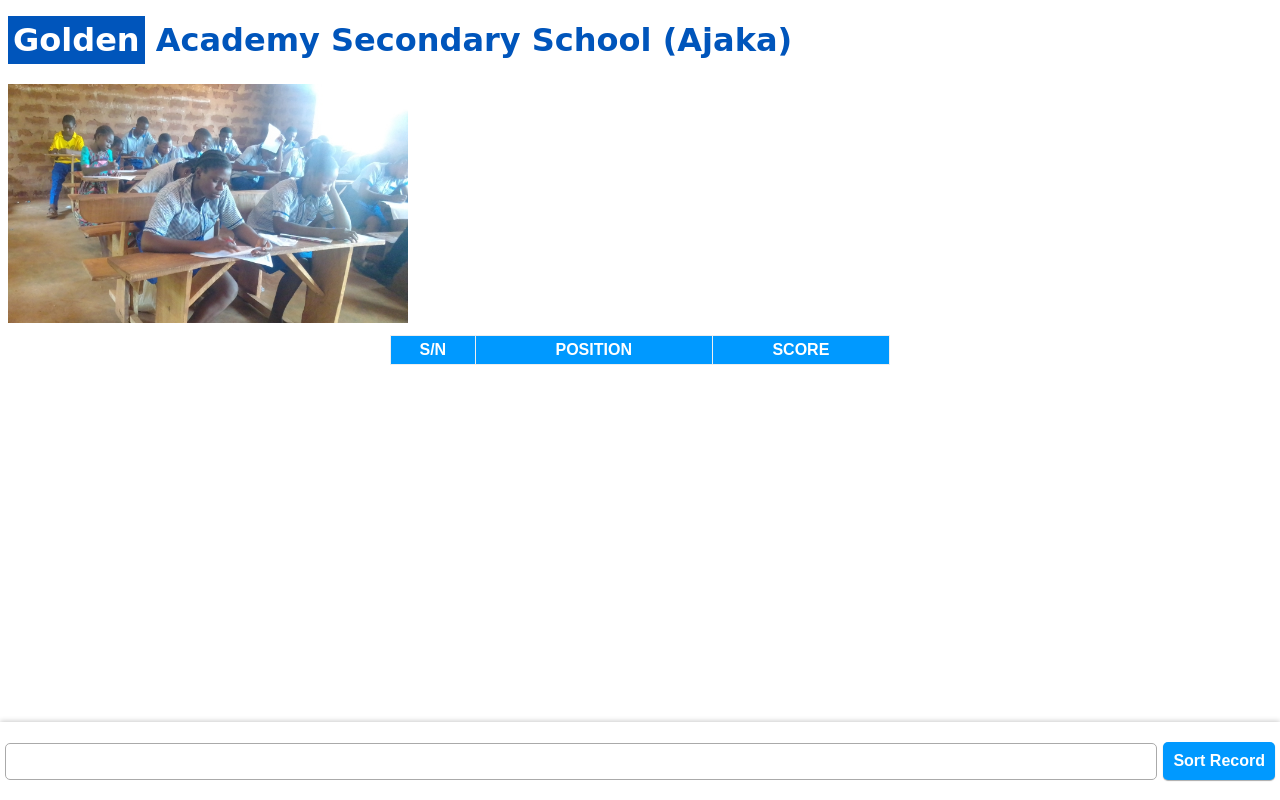
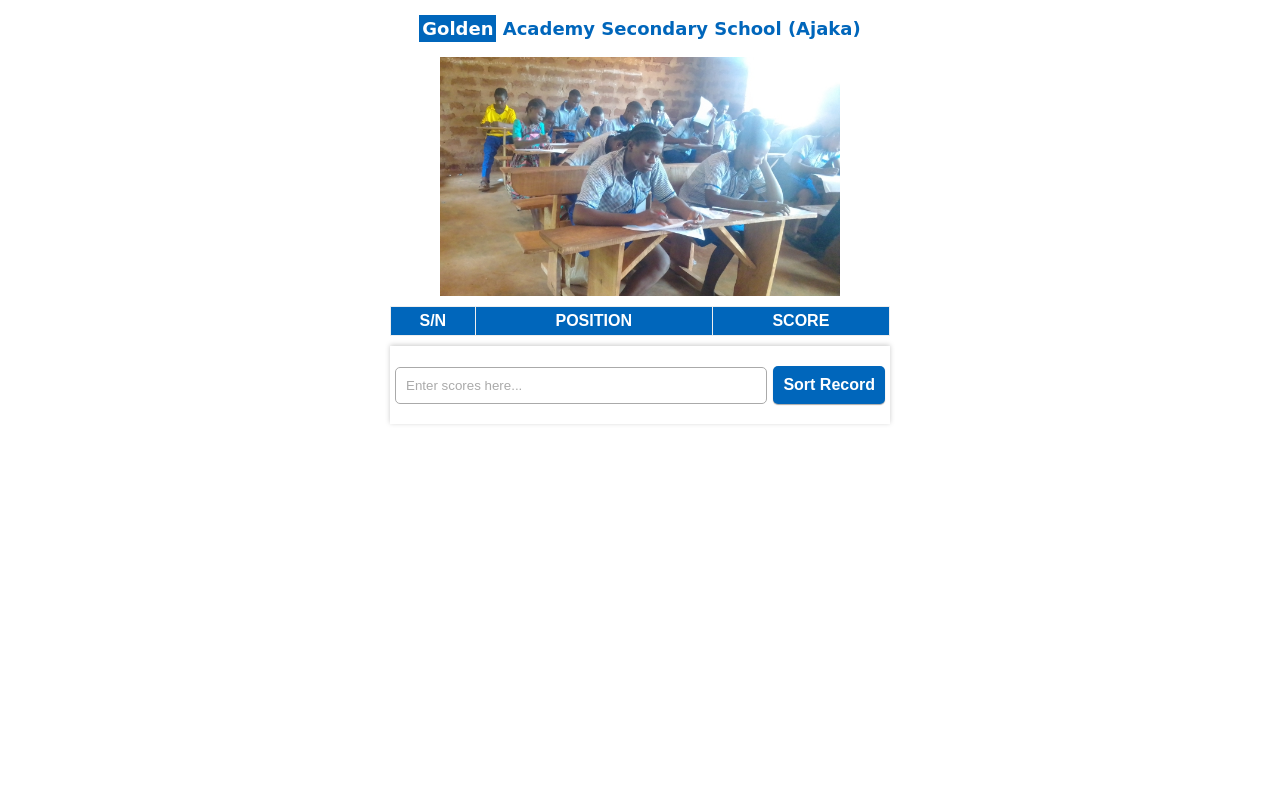
Before and after one commit to iroka09/codemerger, a plain HTML site: page record.html in a window 1280 px wide. Drawn offline with Linux system fonts and the light colour scheme.

Commit message:
Update record.html

```diff
--- a/record.html
+++ b/record.html
@@ -8,14 +8,50 @@
 	 <style>
 	 :root{
 	 	font-family: sans-serif;
+	 	user-select: none;
+	 	--primary-color: #06b;
+	 	--primary-color-light: #06b;
+	 	--primary-color-lighter: #adf;
 	 }
-	 .container{
-	 	margin: 5px 0 200px;
+	 body{
+	 margin: 0;
+	 padding: 0;
+	 }
+	 #grid{
+	 	display: grid;
+	 	max-height: 100vh;
+	 	grid-template-rows: 1fr auto;
+	 	max-width: 500px;
+	 	margin: auto;
+	 }
+	 .info img {
+	 		width: 100%;
+	 		max-width: 400px;
+	 		display: block;
+	 		margin: 3px auto;
+	 	}
+	 	.info .school-name{
+	 		color: var(--primary-color);
+	 		font-family: cursive;
+	 		text-align: center;
+	 		font-size: large;
+	 	}
+	 	.school-name span{
+	 		color: white;
+	 		background: var(--primary-color);
+	 		padding: 3px;
+	 	}
+	 aside.container{
+	 	overflow: auto;
+	 }
+	 aside:last-child{
+	 	display: grid;
+	 	place-items: center;
 	 }
 	 	table{
 	 		width: 100%;
 	 		max-width: 500px;
-	 		margin: auto;
+	 		margin: 10px 0;
 	 		border: 1px solid #eee;
 	 		border-collapse: collapse;
 	 		color: #333;
@@ -26,28 +62,33 @@
 	 		border: 1px solid #eee;
 	 		padding: 5px 0;
 	 	}
-	 	tr:has(th) {
-	 		background: #09f;
+	 	thead{
+	 		position: sticky;
+	 		top: 0;
+	 		z-index: 1;
+	 	}
+	 	thead tr{
+	 		background: var(--primary-color-light);
 	 		color: white;
 	 	}
-	 	tr:has(td){
+	 	tbody tr{
 	 		opacity: 0;
 	 		transform: translatex(-100px);
 	 		animation: tr 1s forwards .3s;
-	 	}
-	 	tr td:first-child {
-	 	  background: rgba(0,100,200,.08)
-	 	}
-	 	tr:has(td):hover{
-	 		border: 2px solid #0bf !important;
-	 		font-weight: 900;
-	 		font-size: larger
 	 	}
 	 	@keyframes tr{
 	 	 100% {
 	 	 	opacity: 1;
 	 	 	transform: translatex(0px);
 	 	 }
+	 	}
+	 	tr td:first-child {
+	 	  background: rgba(0,100,200,.08)
+	 	}
+	 	tbody tr:hover{
+	 		border: 2px solid var(--primary-color-light) !important;
+	 		font-weight: 900;
+	 		font-size: larger
 	 	}
 	 	tbody tr:nth-child(even){
 	 		background: #f1f1f1
@@ -60,13 +101,16 @@
 	 		transition: .2s;
 	 		background: white;
 	 	}
+	 	input::placeholder{
+	 		color: #aaa;
+	 	}
 	 	input:focus{
 	 		outline: none;
-	 		box-shadow: 0 0 0 2px #5cf;
-	 		border: 1px solid #0cf;
+	 		box-shadow: 0 0 0 2px var(--primary-color-lighter);
+	 		border: 1px solid var(--primary-color-lighter);
 	 	}
 	 	button{
-	 		background: #09f;
+	 		background: var(--primary-color-light);
 	 		color: white;
 	 		display: block;
 	 		padding:  10px;
@@ -79,20 +123,17 @@
 	 	}
 	 	button:active{
 	 		scale: 0.90;
+	 		filter: brightness(.8);
 	 	}
 	 	#fixed-bottom{
-	 		position: fixed;
 	 		display: flex;
 	 		flex-direction: column;
 	 		align-items: center;
 	 		justify-content: center;
 	 	 	gap: 6px;
 	 	 	padding: 20px 5px;
-	 		bottom: 0;
-	 		background: rgba(255,255,255, .8);
-	 		backdrop-filter: blur(1px);
-	 		left: 0;
 	 		width: 100%;
+	 		height: 100%;
 	 		box-sizing: border-box;
 	 		box-shadow: 0 -1px 5px #ccc;
 	 	}
@@ -103,21 +144,6 @@
 	 	 #fixed-bottom input {
 	 	 	flex: 1;
 	 	 }
-	 	}
-
-	 	.info img {
-	 		width: 100%;
-	 		max-width: 400px;
-	 		margin: 3px 0;
-	 	}
-	 	.info .school-name{
-	 		color: #05b;
-	 		font-family: cursive;
-	 	}
-	 	.school-name span{
-	 		color: white;
-	 		background: #05b;
-	 		padding: 5px;
 	 	}
 	 	noscript{
 	 		background: #fee;
@@ -134,6 +160,10 @@
 	 </style>
  </head>
 	 <body>
+
+	 <section   id="grid">
+
+	 <aside  class="container">
 		<noscript>This webpage will not work on this browser, please use a higher browser or enable javascript.</noscript>
 		<div  class="info">
 		<div>
@@ -142,7 +172,6 @@
 			<img src= "golden_acad.jpg" loading= "lazy"/>
 			</div>
 
-			<div  class="container">
 			<table>
 				<thead>
 					<tr>
@@ -154,17 +183,20 @@
 				<tbody  id="tbody">
 				</tbody>
 			</table>
+			</aside>
 
+			<aside>
 			<form id="fixed-bottom" onSubmit="event.preventDefault(); run(undefined, true)">
-	 			<input  id="input" required/>
+	 			<input placeholder= "Enter scores here..."  id="input" required/>
 				<button>Sort Record</button>
 			</form>
-			</div>
-			<script>
+			</aside>
+
+			</section>
 
 
+			<script>
 try{
-
 	const input = document.querySelector("#input");
 
 	function availableStorage(){
@@ -196,11 +228,10 @@ try{
 				const tbody = document
 				.getElementById("tbody")
 				tbody.innerHTML = ""
-				let j = 0;
-				appendFn()
-				function appendFn(){
-					let student = arr[j]
+				for(let i=0; i < arr.length; i++){
+					let student = arr[i]
 					const tr = document.createElement("tr");
+					tr.style.animationDelay = i/10+"s";
 					const td1 = document.createElement("td");
 					const td2 = document.createElement("td");
 					const td3 = document.createElement("td");
@@ -211,10 +242,6 @@ try{
 					tr.append(td2)
 					tr.append(td3)
 					tbody.append(tr)
-					if(j < arr.length-1){
-						j++
-						setTimeout(appendFn, 100)
-					}
 				}
 		}
 
```
